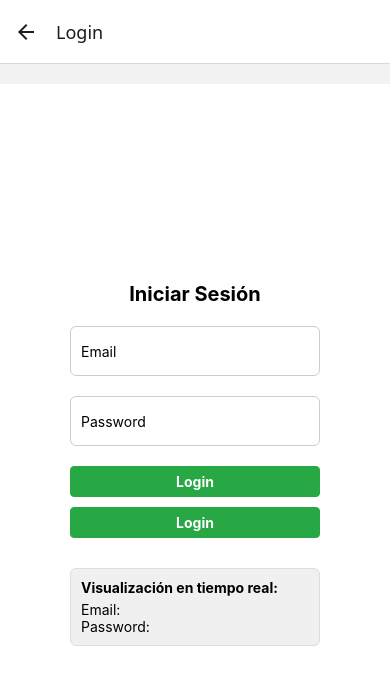
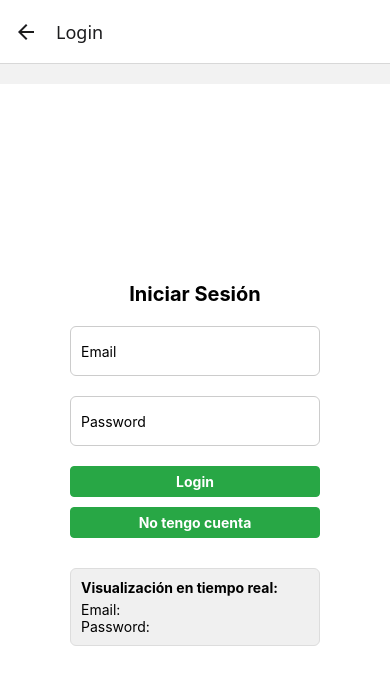
Before and after one commit to nachocuru406/Proyecto-Integrador-2, a React Native app in the folder segundo-proyecto-integrador/: screen /Login in a window 390 px wide. Shown: the top 684 px of the page. Built offline with nearby package versions, Linux system fonts and the light colour scheme.

Commit message:
Arregle algunos errores e hice perfil

```diff
--- a/segundo-proyecto-integrador/App.js
+++ b/segundo-proyecto-integrador/App.js
@@ -1,7 +1,6 @@
 import { NavigationContainer } from '@react-navigation/native';
 import { createNativeStackNavigator } from '@react-navigation/native-stack';
 import { createBottomTabNavigator } from '@react-navigation/bottom-tabs';
-import { FontAwesome } from '@expo/vector-icons';
 import Register from './src/Screens/Register';
 import Login from './src/Screens/Login';
 import Home from './src/Screens/Home';
--- a/segundo-proyecto-integrador/src/Components/NavegacionTab.js
+++ b/segundo-proyecto-integrador/src/Components/NavegacionTab.js
@@ -1,17 +1,19 @@
 import { createBottomTabNavigator } from "@react-navigation/bottom-tabs";
+import { FontAwesome } from '@expo/vector-icons';
+import { FontAwesome5, Entypo }from '@expo/vector-icons';
 import React from "react";
 import Home from "../Screens/Home";
 import NuevoPost from "../Screens/NuevoPost";
+import Perfil from "../Screens/Perfil"
 
 const Tab = createBottomTabNavigator();
 
-function NavegacionTab(params) {
+export default function NavegacionTab(params) {
     return(
      <Tab.Navigator screenOptions={ { tabBarShowLabel: false } }>
-        <Tab.Screen name='Home' component={Home} options={{ tabBarIcon: () => <FontAwesome name='Home' size={24} color="black"/> }}/>
-        <Tab.Screen name='NuevoPost' component={NuevoPost} options={{ tabBarIcon: () => <FontAwesome name='NuevoPost' size={24} color="black"/> }}/>
+        <Tab.Screen name='Home' component={Home} options={{ tabBarIcon: () => <FontAwesome5 name="home" size={24} color="black" /> }}/>
+        <Tab.Screen name='NuevoPost' component={NuevoPost} options={{ tabBarIcon: () => <Entypo name="squared-plus" size={24} color="black" /> }}/>
+        <Tab.Screen name='Perfil' component={Perfil} options={{ tabBarIcon: () => <FontAwesome5 name="user-alt" size={24} color="black" /> }}/>
       </Tab.Navigator>
     )
 }
-
-export default NavegacionTab
--- a/segundo-proyecto-integrador/src/Screens/Login.js
+++ b/segundo-proyecto-integrador/src/Screens/Login.js
@@ -19,7 +19,7 @@ export default function Login({ navigation }) {
     }
     auth.signInWithEmailAndPassword(email, password)
       .then((userCredential) => {
-        navigation.navigate('Home');
+        navigation.navigate('NavegacionTab');
       })
       .catch((err) => {
         setError('Credenciales incorrectas');
@@ -45,12 +45,17 @@ export default function Login({ navigation }) {
         onChangeText={(text) => setPassword(text)}
         value={password}
       />
-      <Pressable style={styles.button} onPress={onSubmit}>
+      {
+        error !== "" ?
+          <Text style={styles.errorText}>{error}</Text>
+          :
+          null
+      }
+      <Pressable style={styles.button} onPress={() => navigation.navigate("NavegacionTab")}>
         <Text style={styles.buttonText}>Login</Text>
       </Pressable>
-
-      <Pressable style={styles.button} onPress={() => navigation.navigate('Home')}>
-        <Text style={styles.buttonText}>Login</Text>
+      <Pressable style={styles.button} onPress={() => navigation.navigate("Register")}>
+        <Text style={styles.buttonText}>No tengo cuenta</Text>
       </Pressable>
 
       <View style={styles.realTimeContainer}>
--- /dev/null
+++ b/segundo-proyecto-integrador/src/Screens/Perfil.js
@@ -0,0 +1,120 @@
+import { View, Text, Pressable, StyleSheet, FlatList } from "react-native";
+import { useEffect, useState } from "react";
+import { auth, db } from "../Firebase/Config";
+
+export default function Perfil(props) {
+    const [misPosts, setMisPosts] = useState([]);
+    const [username, setUsername] = useState("");
+
+    const email = auth.currentUser.email;
+
+    useEffect(() => {
+        db.collection("users")
+            .where("email", "==", email)
+            .onSnapshot((docs) => {
+                docs.forEach((doc) => {
+                    setUsername(doc.data().username);
+                });
+            });
+        db.collection("posts")
+            .where("email", "==", email)
+            .orderBy("createdAt", "desc")
+            .onSnapshot((docs) => {
+                let posts = [];
+                docs.forEach((doc) => {
+                    posts.push({
+                        id: doc.id,
+                        data: doc.data()
+                    });
+                });
+                setMisPosts(posts);
+            });
+    }, []);
+
+    function logout() {
+        auth.signOut()
+            .then(() => {
+                props.navigation.navigate("Login");
+            })
+            .catch(error => console.log(error));
+    }
+
+    return (
+        <View style={styles.container}>
+            <Text style={styles.nombre}>{username}</Text>
+            <Text style={styles.email}> {email} </Text>
+            <Text style={styles.subtitulo}> Últimos posteos </Text>
+            <FlatList
+                data={misPosts}
+                keyExtractor={(item) => item.id}
+                renderItem={({ item }) => (
+                    <View style={styles.post}>
+                        <Text style={styles.fecha}>
+                            Posteo: {new Date(item.data.createdAt).toLocaleString()}
+                        </Text>
+                        <Text style={styles.descripcion}>
+                            {item.data.descripcionPost}
+                        </Text>
+                    </View>
+                )}
+            />
+            <Pressable style={styles.button} onPress={logout}>
+                <Text style={styles.buttonText}> Cerrar sesión </Text>
+            </Pressable>
+        </View>
+    );
+}
+
+const styles = StyleSheet.create({
+    container: {
+        flex: 1,
+        backgroundColor: "white",
+        padding: 20,
+        alignItems: 'center',
+    },
+    nombre: {
+        fontSize: 30,
+        fontWeight: "bold",
+        marginTop: 20,
+    },
+    email: {
+        color: "gray",
+        fontSize: 16,
+        marginBottom: 25,
+    },
+    subtitulo: {
+        fontSize: 26,
+        fontWeight: "bold",
+        marginBottom: 15,
+    },
+    post: {
+        borderWidth: 2,
+        borderRadius: 15,
+        padding: 15,
+        marginBottom: 15,
+        borderColor: '#2833a7',
+        backgroundColor: "#c6dbeb",
+    },
+    fecha: {
+        color: "gray",
+        fontSize: 12,
+        marginBottom: 8,
+    },
+    descripcion: {
+        fontSize: 18,
+    },
+    button: {
+        width: 250,
+        padding: 12,
+        borderRadius: 8,
+        alignItems: 'center',
+        marginTop: 10,
+        marginBottom: 20,
+        backgroundColor: '#dc3545',
+    },
+    buttonText: {
+        color: 'white',
+        fontWeight: 'bold',
+        fontSize: 14,
+    },
+});
```
